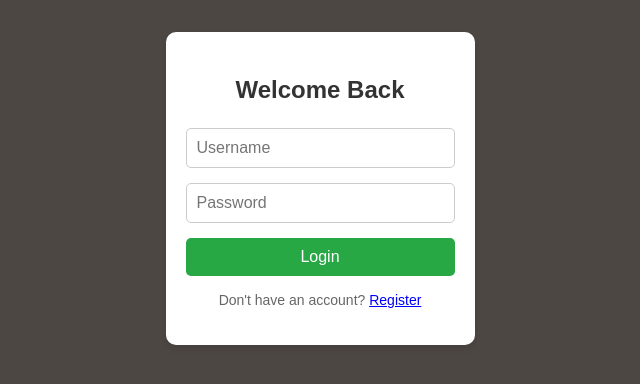
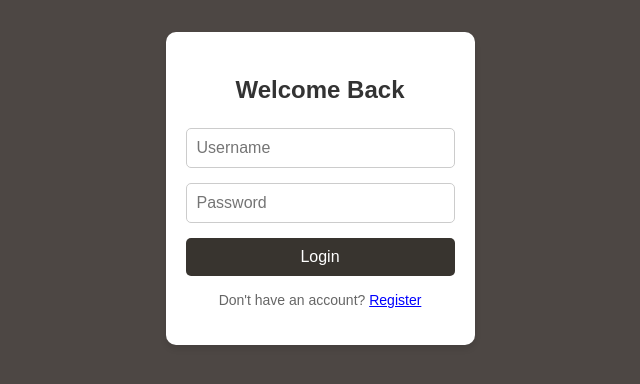
Before and after one commit to Jaturaput-Jongsubcharoen/COMP229-NutriSnap-Client1, a React (Vite) app: page /login in a window 1280 px wide. Shown: the top 384 px of the page, without its empty margins (340-980 px from the left). Built offline with nearby package versions, Linux system fonts and the light colour scheme.

Commit message:
Jaturaput-Update40

```diff
--- a/src/styles/Login.css
+++ b/src/styles/Login.css
@@ -37,7 +37,7 @@
   .container button {
     padding: 10px 15px;
     font-size: 16px;
-    background-color:#28a745;
+    background-color:#38342f;
     color: #fff;
     border: none;
     border-radius: 5px;
```
